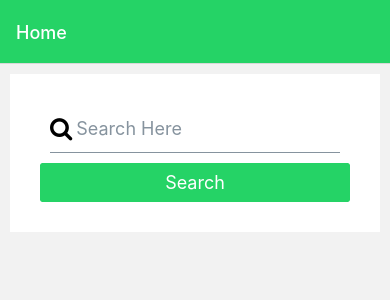
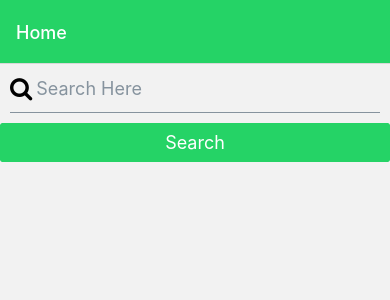
Before and after one commit to mayuces/React-native-movies-fetch, a React Native app: screen /Home in a window 390 px wide. Shown: the top 300 px of the page. Built offline with nearby package versions, Linux system fonts and the light colour scheme.

Commit message:
preview item changed

```diff
--- a/components/FindMovie.js
+++ b/components/FindMovie.js
@@ -1,15 +1,15 @@
+import React, { useState } from "react";
 import {
-  FlatList,
   SafeAreaView,
   StyleSheet,
-  TextInput,
   View,
+  ActivityIndicator,
 } from "react-native";
-import React, { useState } from "react";
 import { getMovie } from "../api";
 import FontAwesome5 from "react-native-vector-icons/FontAwesome";
 import { Input, Button, Text } from "@rneui/base";
 import MovieCard from "./MovieCard";
+import { StatusBar } from "expo-status-bar";
 
 const FindMovie = ({ onAdd }) => {
   const [query, setQuery] = useState("");
@@ -32,7 +32,6 @@ const FindMovie = ({ onAdd }) => {
     setIsLoading(true);
     try {
       const data = await getMovie(query);
-
       setIsLoading(false);
 
       const loadedMovie = {
@@ -44,9 +43,15 @@ const FindMovie = ({ onAdd }) => {
             : data.Poster,
         imdbId: data.imdbID,
         imdbUrl: `https://www.imdb.com/title/${data.imdbID}`,
+        language: data.Language,
+        metaScore: data.Metascore,
+        rated: data.Rated,
+        released: data.Released,
+        writer: data.Writer,
+        actors: data.Actors,
+        // type: data.Type,
       };
 
-      console.log(loadedMovie);
       setMovie(loadedMovie);
     } catch (error) {
       setError(data.Error);
@@ -54,13 +59,13 @@ const FindMovie = ({ onAdd }) => {
   };
 
   return (
-    <SafeAreaView style={{ flex: 1 }}>
-      <View style={styles.container}>
+    <SafeAreaView>
+      <StatusBar style="light" />
       <Input
-          style={styles.textInputStyle}
         onChangeText={(text) => handleQuery(text)}
         value={query}
         placeholder="Search Here"
+        onSubmitEditing={handleSubmit}
         leftIcon={
           <FontAwesome5
             name="search"
@@ -71,11 +76,16 @@ const FindMovie = ({ onAdd }) => {
         }
       />
       <Button onPress={handleSubmit} title="Search" color="#25D366" />
-        {/* {error && (
+      {isLoading ? (
+        <View>
+          <ActivityIndicator size="large" color="#25D366" />
+        </View>
+      ) : null}
+      {error ? (
         <View>
           <Text>Couldnt find a movie with such a title</Text>
         </View>
-        )} */}
+      ) : null}
 
       {movie && (
         <View>
@@ -94,7 +104,6 @@ const FindMovie = ({ onAdd }) => {
           </Button>
         </View>
       )}
-      </View>
     </SafeAreaView>
   );
 };
@@ -103,6 +112,8 @@ export default FindMovie;
 
 const styles = StyleSheet.create({
   container: {
+    flex: 1,
+
     backgroundColor: "white",
     padding: 30,
     height: "100%",
--- a/components/MovieCard.js
+++ b/components/MovieCard.js
@@ -1,17 +1,34 @@
-import {
-  Linking,
-  StyleSheet,
-  Text,
-  TouchableOpacity,
-  View,
-} from "react-native";
-import { Image, Input, Button } from "@rneui/base";
+import { Linking, StyleSheet, TouchableOpacity, View } from "react-native";
+import { Image, Button, Text } from "@rneui/base";
 import React from "react";
+import { useNavigation } from "@react-navigation/native";
 
 const MovieCard = ({ movie, navigation }) => {
+  const handleCardLink = () => {
+    nav.navigate("Movie", movie);
+  };
+
+  const nav = useNavigation();
+
   return (
-    <TouchableOpacity onPress={() => console.log("here")}>
-      <View style={styles.container}>
+    <TouchableOpacity style={styles.mainContainer} onPress={handleCardLink}>
+      <View style={styles.item}>
+        <Image
+          style={styles.poster}
+          source={{
+            uri: `${movie.imgUrl}`,
+          }}
+        />
+        <Text
+          style={{
+            width: 171,
+            fontSize: 13,
+          }}
+        >
+          {movie.title}
+        </Text>
+      </View>
+      {/* <View style={styles.container}>
         <View style={styles.imageStyler}>
           <Image
             style={styles.imageContainer}
@@ -30,7 +47,7 @@ const MovieCard = ({ movie, navigation }) => {
               <Text style={styles.titleText}>{movie.title}</Text>
             </View>
           </View>
-          <View>
+          <View style={styles.descriptionContainer}>
             <Text>{movie.description}</Text>
             <Text
               style={{ color: "blue" }}
@@ -40,7 +57,7 @@ const MovieCard = ({ movie, navigation }) => {
             </Text>
           </View>
         </View>
-      </View>
+      </View> */}
     </TouchableOpacity>
   );
 };
@@ -48,6 +65,23 @@ const MovieCard = ({ movie, navigation }) => {
 export default MovieCard;
 
 const styles = StyleSheet.create({
+  item: {
+    flexDirection: "column",
+    flexWrap: "wrap",
+    marginRight: 10,
+  },
+  poster: {
+    width: 171,
+    height: 255.5,
+    borderRadius: 10,
+    marginBottom: 10,
+  },
+  mainContainer: {
+    flex: 1,
+    alignItems: "center",
+    justifyContent: "center",
+  },
+
   container: {
     flex: 1,
     backgroundColor: "#fff",
@@ -55,6 +89,8 @@ const styles = StyleSheet.create({
     justifyContent: "center",
     padding: 10,
     marginTop: 20,
+    width: 300,
+    borderRadius: 10,
 
     shadowColor: "#000",
     shadowOffset: {
@@ -83,12 +119,18 @@ const styles = StyleSheet.create({
     flexDirection: "row",
     justifyContent: "center",
     alignItems: "center",
+    marginTop: 10,
   },
 
   imageContainer: {
     width: 200,
     height: 200,
   },
+
+  descriptionContainer: {
+    marginTop: 10,
+  },
+
   logoContainer: {
     height: 50,
     width: 50,
--- a/components/MovieList.js
+++ b/components/MovieList.js
@@ -1,14 +1,17 @@
-import { StyleSheet, Text, View } from "react-native";
+import { StyleSheet, Text, View, FlatList } from "react-native";
 import React from "react";
 import MovieCard from "./MovieCard";
 
-const MovieList = ({ movies }) => {
+const MovieList = ({ movies, navigation }) => {
   return (
-    <View>
-      {movies.map((movie) => (
-        <MovieCard key={movie.imdbId} movie={movie} />
-      ))}
-    </View>
+    <FlatList
+      data={movies}
+      renderItem={({ item }) => (
+        <MovieCard key={item.imdbId} movie={item} navigation={navigation} />
+      )}
+      keyExtractor={(item) => item.imdbId}
+      horizontal
+    />
   );
 };
 
--- a/pages/HomeScreen.js
+++ b/pages/HomeScreen.js
@@ -1,6 +1,12 @@
 import React, { useState } from "react";
 import { StatusBar } from "expo-status-bar";
-import { StyleSheet, Text, View, KeyboardAvoidingView } from "react-native";
+import {
+  StyleSheet,
+  Text,
+  View,
+  KeyboardAvoidingView,
+  SafeAreaView,
+} from "react-native";
 import { Image, Input, Button } from "@rneui/base";
 import FindMovie from "../components/FindMovie";
 import MovieList from "../components/MovieList";
@@ -19,14 +25,13 @@ const HomeScreen = ({ navigation }) => {
   };
 
   return (
-    <KeyboardAvoidingView style={styles.container}>
+    <SafeAreaView style={styles.container}>
       <StatusBar style="light" />
       <View>
         <FindMovie onAdd={addMovie} />
-        {/* <Button onPress={() => navigation.navigate("Movie")} title="Movie" /> */}
-        <MovieList movies={movies} />
+        <MovieList movies={movies} navigation={navigation} />
       </View>
-    </KeyboardAvoidingView>
+    </SafeAreaView>
   );
 };
 
--- a/pages/MovieScreen.js
+++ b/pages/MovieScreen.js
@@ -1,14 +1,81 @@
-import { StyleSheet, Text, View } from "react-native";
+import { Dimensions, StyleSheet, Text, View } from "react-native";
 import React from "react";
+import { Image, Button } from "@rneui/base";
 
-const MovieScreen = ({ navigation }) => {
+const MovieScreen = ({ navigation, route }) => {
+  const { params } = route;
+
   return (
-    <View>
-      <Text>MovieScreen</Text>
+    <View style={styles.container}>
+      <View style={styles.imageStyler}>
+        <Text style={styles.titleText}>{params.title}</Text>
+        <Image
+          style={styles.imageContainer}
+          source={{ uri: `${params.imgUrl}` }}
+        />
+      </View>
+      <View>
+        <View>
+          <Text>{params.description}</Text>
+          <Text
+            style={{ color: "blue" }}
+            onPress={() => Linking.openURL(params.imdbUrl)}
+          >
+            IMDB
+          </Text>
+        </View>
+        <View>
+          <Text>Language: {params.language}</Text>
+          <Text>MetaCritic: {params.metaScore}</Text>
+          <Text>Rated: {params.rated}</Text>
+          <Text>Released: {params.released}</Text>
+          <Text>Writer: {params.writer}</Text>
+          <Text>Actors: {params.actors}</Text>
+        </View>
+      </View>
     </View>
   );
 };
 
 export default MovieScreen;
 
-const styles = StyleSheet.create({});
+const styles = StyleSheet.create({
+  container: {
+    flex: 1,
+    backgroundColor: "#fff",
+    alignItems: "center",
+    justifyContent: "center",
+    padding: 10,
+    marginTop: 20,
+    height: 300,
+  },
+
+  imageStyler: {
+    flex: 1,
+    justifyContent: "center",
+    alignItems: "center",
+  },
+
+  titleText: {
+    fontSize: 20,
+    fontWeight: "bold",
+    marginBottom: 20,
+  },
+
+  mediaContainer: {
+    flex: 1,
+    flexDirection: "row",
+    justifyContent: "center",
+    alignItems: "center",
+  },
+
+  imageContainer: {
+    width: Dimensions.get("window").width * 0.8,
+    height: Dimensions.get("window").width * 0.8,
+    resizeMode: "cover",
+  },
+  logoContainer: {
+    height: 50,
+    width: 50,
+  },
+});
```
Lines whose indentation alone changed are shown as unchanged.
